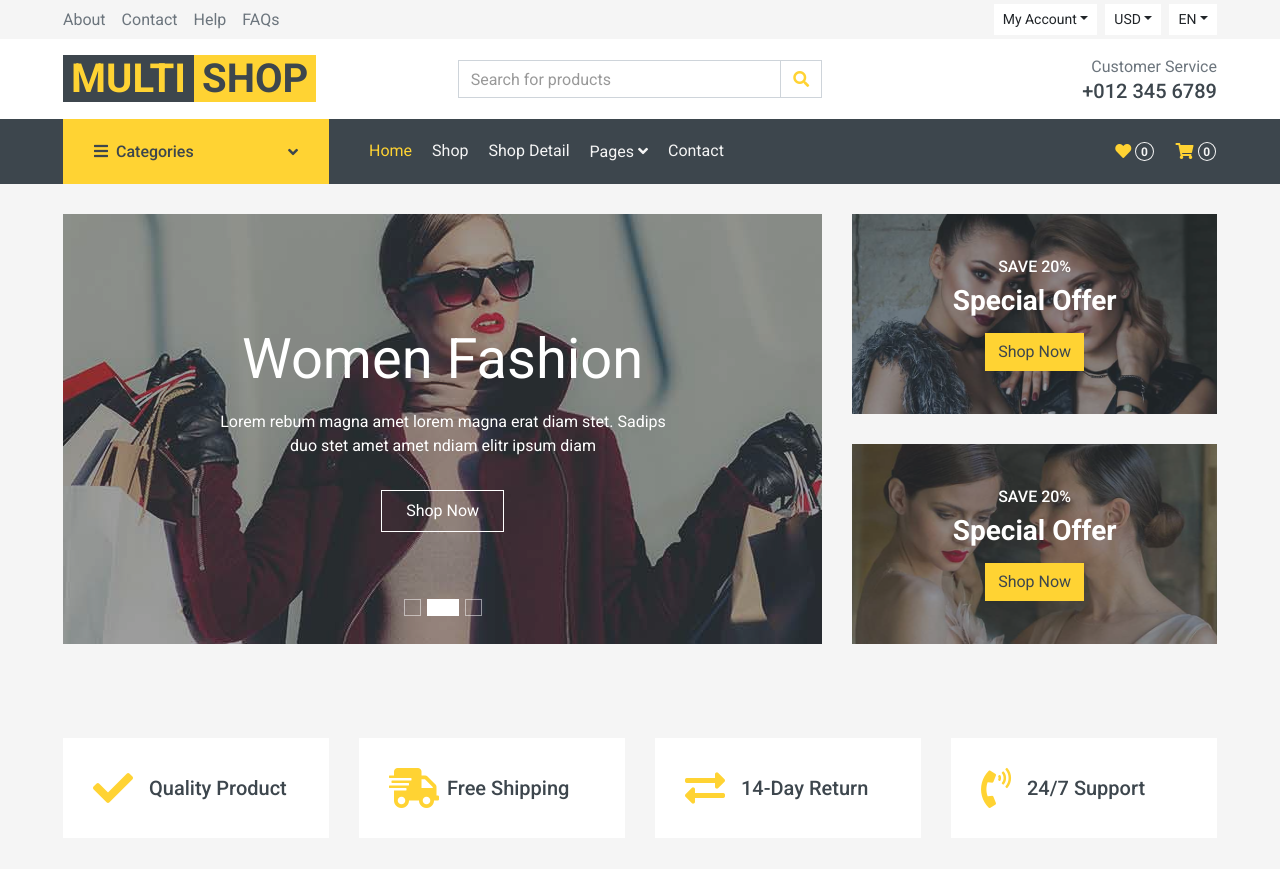
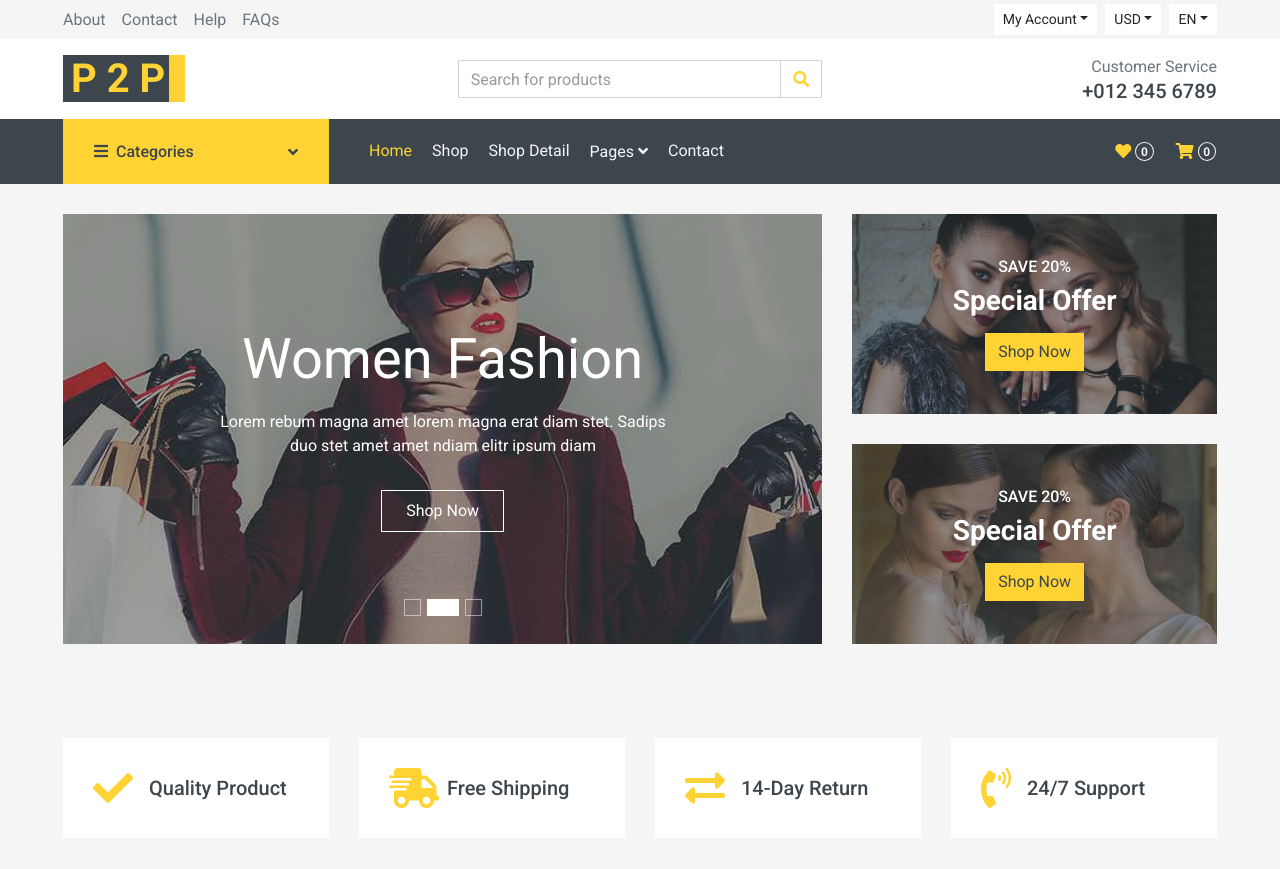
Before and after one commit to Linoj1th/e-commerce-website, a plain HTML site: page index.html in a window 1280 px wide. Shown: the top 869 px of the page. Drawn offline with nearby package versions, Linux system fonts and the light colour scheme.

```diff
--- a/index.html
+++ b/index.html
@@ -3,7 +3,7 @@
 
 <head>
     <meta charset="utf-8">
-    <title>MultiShop - Online Shop Website Template</title>
+    <title>Online Shop Website </title>
     <meta content="width=device-width, initial-scale=1.0" name="viewport">
     <meta content="Free HTML Templates" name="keywords">
     <meta content="Free HTML Templates" name="description">
@@ -79,8 +79,8 @@
         <div class="row align-items-center bg-light py-3 px-xl-5 d-none d-lg-flex">
             <div class="col-lg-4">
                 <a href="" class="text-decoration-none">
-                    <span class="h1 text-uppercase text-primary bg-dark px-2">Multi</span>
-                    <span class="h1 text-uppercase text-dark bg-primary px-2 ml-n1">Shop</span>
+                    <span class="h1 text-uppercase text-primary bg-dark px-2">P 2 P</span>
+                    <span class="h1 text-uppercase text-dark bg-primary px-2 ml-n1"></span>
                 </a>
             </div>
             <div class="col-lg-4 col-6 text-left">
@@ -101,7 +101,7 @@
             </div>
         </div>
     </div>
-    <!-- Topbar End -->
+     <!-- Topbar End  -->
 
 
     <!-- Navbar Start -->
@@ -137,8 +137,8 @@
             <div class="col-lg-9">
                 <nav class="navbar navbar-expand-lg bg-dark navbar-dark py-3 py-lg-0 px-0">
                     <a href="" class="text-decoration-none d-block d-lg-none">
-                        <span class="h1 text-uppercase text-dark bg-light px-2">Multi</span>
-                        <span class="h1 text-uppercase text-light bg-primary px-2 ml-n1">Shop</span>
+                        <span class="h1 text-uppercase text-dark bg-light px-2">P 2 P</span>
+                        <span class="h1 text-uppercase text-light bg-primary px-2 ml-n1"></span>
                     </a>
                     <button type="button" class="navbar-toggler" data-toggle="collapse" data-target="#navbarCollapse">
                         <span class="navbar-toggler-icon"></span>
```
